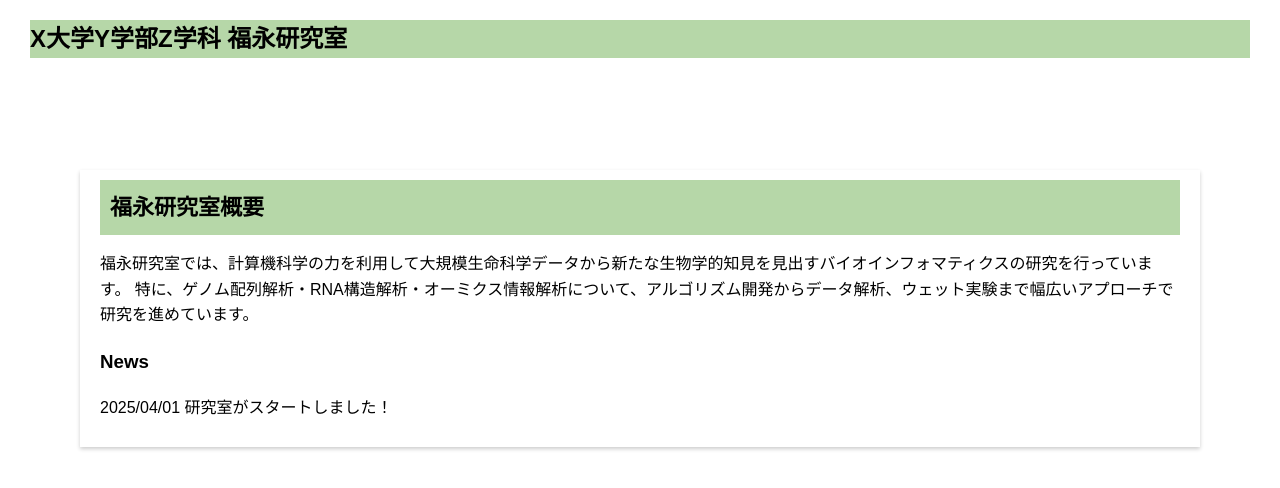
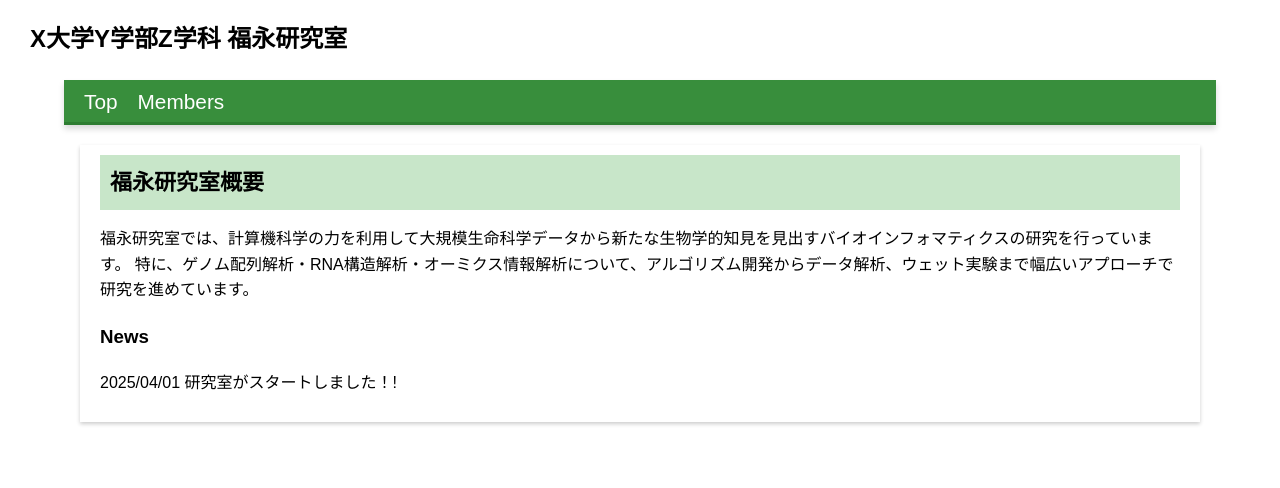
Before and after one commit to fukunagatsu/fukunagatsu.github.io, a plain HTML site: page index.html in a window 1280 px wide. Drawn offline with Linux system fonts and the light colour scheme.

Commit message:
navi-bar and h2 design modification

```diff
--- a/index.html
+++ b/index.html
@@ -2,7 +2,7 @@
 <html lang="ja">
   <head>
     <meta charset="utf-8">
-    <title>X大学Y学部Z学科　福永研究室</title>
+    <title>X大学Y学部Z学科 福永研究室</title>
     <meta name="viewport" content="width=device-width, initial-scale=1">
     <link rel="stylesheet" href="style.css">
     <script src="common.js"></script>
@@ -17,7 +17,7 @@
           <p>福永研究室では、計算機科学の力を利用して大規模生命科学データから新たな生物学的知見を見出すバイオインフォマティクスの研究を行っています。
 特に、ゲノム配列解析・RNA構造解析・オーミクス情報解析について、アルゴリズム開発からデータ解析、ウェット実験まで幅広いアプローチで研究を進めています。</p>
           <h3>News</h3>
-          <p>2025/04/01 研究室がスタートしました！</p>
+          <p>2025/04/01 研究室がスタートしました！!</p>
         </div>
       </div>
     </div>
--- a/style.css
+++ b/style.css
@@ -13,7 +13,7 @@ body {
 	background-color: #fff;
 }
 header {
-	height: 80px;
+	height: 40px;
 	padding: 20px 30px;
 }
 .header-inner {
@@ -24,7 +24,7 @@ h1 {
 	font-size: 24px;
 	margin: 0;
 	padding: 0;
-	background-color: #B6D7A8;
+	background-color: white;
 }
 h1 a {
 	color: #000;
@@ -37,7 +37,7 @@ h2 {
 	font-size: 22px;
 	margin: 0;
 	padding: 10px;
-	background-color: #B6D7A8;
+	background-color: #C8E6C9;
 }
 h2 a {
 	text-decoration: none;
@@ -113,10 +113,14 @@ blockquote {
 }
 nav {
   width: 90%;
-  height: 30px;
-  background-color: white;
+  margin: 0 auto; /* センター揃え */
+  height: 45px;
+  background-color: #388E3C;
   padding-top: 5px;
   box-sizing: border-box;
+  border-bottom: 3px solid #2E7D32; /* さらに濃い緑でボーダー */
+  box-shadow: 0px 4px 6px rgba(0, 0, 0, 0.15); /* 下に軽い影 */
+  font-size: 1.3rem;
 }
 nav ul {
   display: flex;
@@ -130,7 +134,11 @@ nav a {
   display: block;
   text-decoration: none;
   color: white;
-  margin-right: 35px;
+  margin-left: 20px;
+}
+
+nav a:hover {
+    text-decoration: underline; /* ホバー時に下線 */
 }
 
 @media (max-width: 768px) {
```
